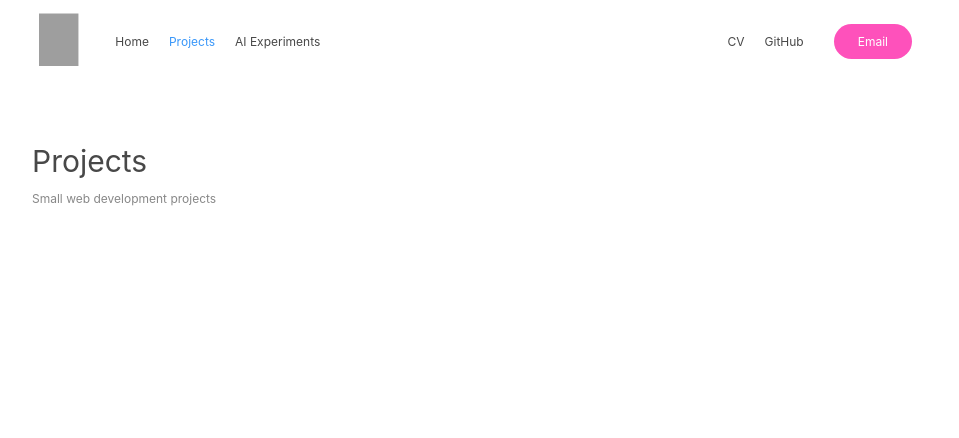
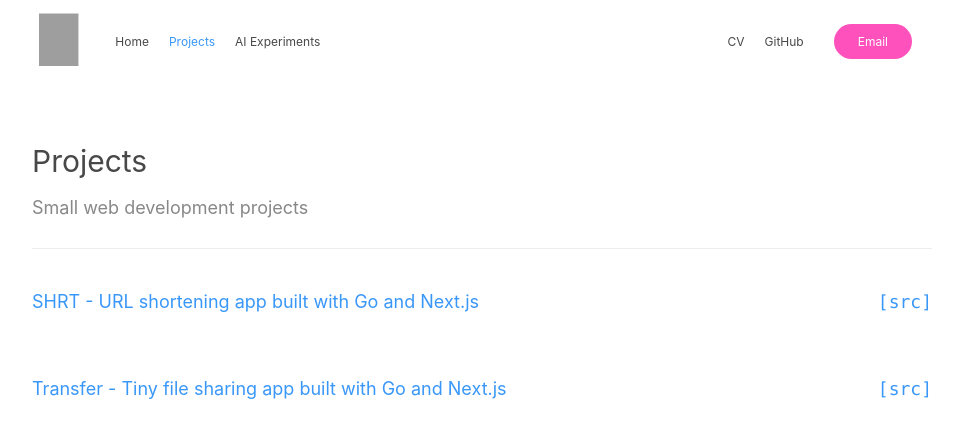
Before and after one commit to c0z0/cserdean.me, a Next.js app: page /projects in a window 1280 px wide. Shown: the top 438 px of the page, without its empty margins (158-1117 px from the left). Built offline with nearby package versions, Linux system fonts and the light colour scheme; grey boxes are pictures that could not be loaded.

Commit message:
Projects page

```diff
--- a/pages/projects.js
+++ b/pages/projects.js
@@ -1,12 +1,36 @@
-import React from "react";
+import React from 'react'
 
-import Page from "../components/Page";
+import Page from '../components/Page'
+import * as colors from '../utils/colors'
 
 export default function Projects() {
   return (
     <Page active="/projects">
       <h3 className="title">Projects</h3>
       <p className="subtitle">Small web development projects</p>
+      <div className="experiments">
+        <p className="experiment">
+          <a className="experiment__anchor" href="https://s.cserdean.me">
+            SHRT - URL shortening app built with Go and Next.js
+          </a>
+          <a
+            className="experiment__src"
+            href="https://github.com/c0z0/lambda-shrt">
+            [src]
+          </a>
+        </p>
+
+        <p className="experiment">
+          <a className="experiment__anchor" href="https://s.cserdean.me/t">
+            Transfer - Tiny file sharing app built with Go and Next.js
+          </a>
+          <a
+            className="experiment__src"
+            href="https://github.com/c0z0/lambda-shrt">
+            [src]
+          </a>
+        </p>
+      </div>
       <style jsx>{`
         .title {
           font-size: 2.5em;
@@ -14,11 +38,34 @@ export default function Projects() {
           font-weight: 400;
         }
 
+        .experiments {
+          border-top: 1px #eee solid;
+        }
+
+        .experiment {
+          font-size: 1.5em;
+          font-weight: 400;
+          padding: 24px 0;
+        }
+
+        .experiment__src {
+          color: ${colors.blue};
+          float: right;
+          text-decoration: none;
+          font-family: Menlo;
+        }
+
+        .experiment__anchor {
+          color: ${colors.blue};
+          text-decoration: none;
+        }
+
         .subtitle {
           color: #888;
           margin-bottom: 30px;
+          font-size: 1.5em;
         }
       `}</style>
     </Page>
-  );
+  )
 }
```
Also changed, not shown: pages/ai/index.js (+24 -9 lines), pages/ai/sentiment.js (+36 -38 lines).
